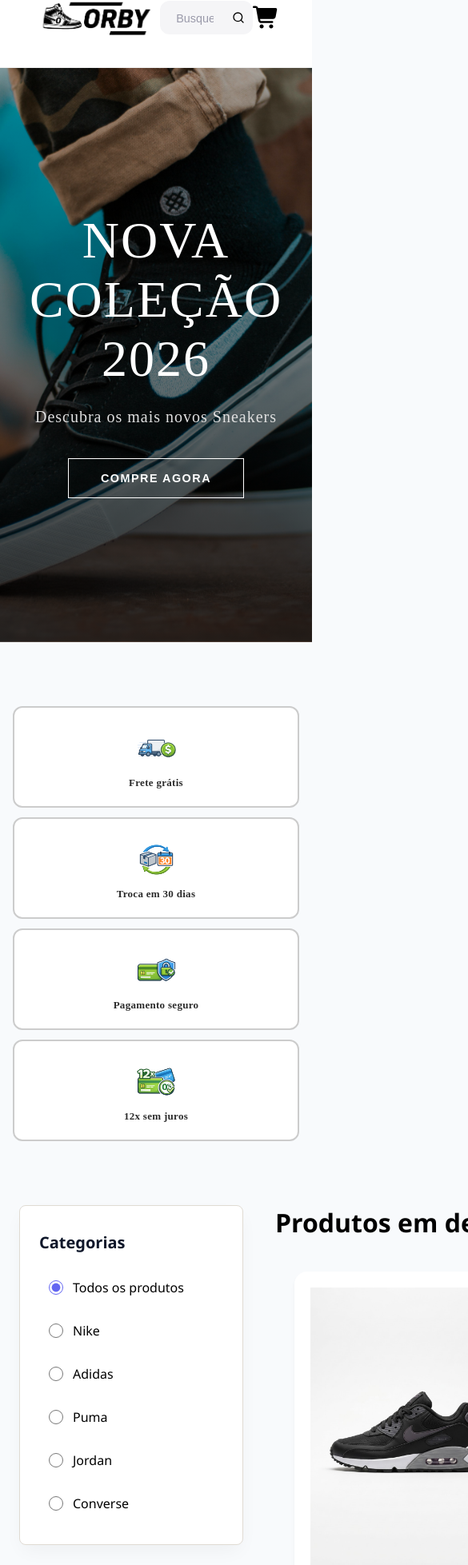
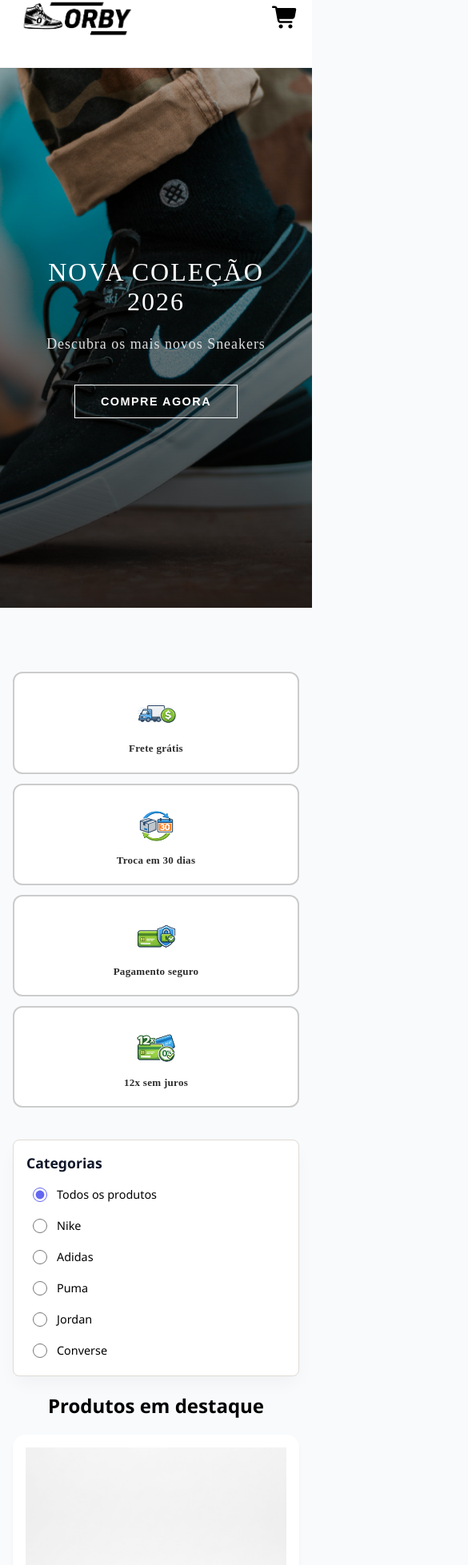
Before and after one commit to pcidro/Orby-E-Commerce, a React (Vite) app: page / in a window 390 px wide. Shown: the part 40-1997 px from the top of the page at 80% size, 585 px wide, since content can reach past the window. Built offline with nearby package versions, Linux system fonts and the light colour scheme.

Commit message:
melhorando css responsivo da home

```diff
--- a/src/Pages/Home.tsx
+++ b/src/Pages/Home.tsx
@@ -131,7 +131,7 @@ const Home = () => {
         </aside>
 
         <div>
-          <h1>Produtos em destaque</h1>
+          <h1 className="main-title">Produtos em destaque</h1>
           <ul className="products-container">
             {produtosFiltrados.map((produto) => (
               <li className="product" key={produto.id}>
--- a/src/css/header.css
+++ b/src/css/header.css
@@ -126,3 +126,8 @@
   border: 2px solid #fff;
   animation: pulse-badge 0.6s ease-out;
 }
+@media (max-width: 768px) {
+  .input-wrapper {
+    display: none;
+  }
+}
--- a/src/css/hero.css
+++ b/src/css/hero.css
@@ -4,8 +4,8 @@
     linear-gradient(to bottom, rgba(0, 0, 0, 0.2), rgba(0, 0, 0, 0.8)),
     url("../assets/hero.jpg");
   background-size: cover;
+  background-attachment: fixed;
   background-position: center;
-  background-attachment: fixed;
   display: flex;
   align-items: center;
   justify-content: center;
@@ -38,7 +38,7 @@
 
 .hero-btn {
   margin-top: 16px;
-  padding: 16px 40px;
+  padding: 12px 32px;
   background-color: transparent;
   color: #ffffff;
   border: 1px solid #ffffff;
@@ -54,3 +54,21 @@
   background-color: #ffffff;
   color: #000000;
 }
+
+@media (max-width: 768px) {
+  .hero {
+    min-height: 80vh;
+    background-attachment: initial;
+  }
+
+  .header {
+    padding: 1rem;
+  }
+  .hero-title {
+    letter-spacing: 2px;
+    font-size: 2rem;
+  }
+  .hero-subtitle {
+    font-size: 1.12rem;
+  }
+}
--- a/src/css/home.css
+++ b/src/css/home.css
@@ -173,3 +173,74 @@
   justify-content: space-between;
   gap: 12px;
 }
+
+.main-title {
+  text-align: center;
+}
+
+@media (max-width: 768px) {
+  .container {
+    display: flex;
+    flex-direction: column;
+    gap: 20px;
+    margin: 20px auto;
+    padding: 0 16px;
+  }
+
+  .aside {
+    position: static;
+    padding: 16px;
+    gap: 8px;
+  }
+
+  .aside h1 {
+    font-size: 1.1rem;
+    margin-bottom: 4px;
+  }
+
+  .input-group {
+    padding: 6px 8px;
+    font-size: 0.9rem;
+  }
+
+  .products-container {
+    display: flex;
+    flex-direction: column;
+    gap: 16px;
+    margin: 20px auto;
+    padding: 0;
+  }
+
+  .product {
+    padding: 16px;
+    gap: 12px;
+  }
+
+  .product h2 {
+    font-size: 0.95rem;
+  }
+
+  .price {
+    font-size: 1.25rem;
+  }
+
+  .button-cart {
+    width: 40px;
+    height: 40px;
+  }
+
+  .button-cart img {
+    width: 16px;
+    height: 16px;
+  }
+
+  .product-detail {
+    padding: 10px 16px;
+    font-size: 0.85rem;
+  }
+
+  .main-title {
+    font-size: 1.5rem;
+    margin-bottom: 10px;
+  }
+}
```
